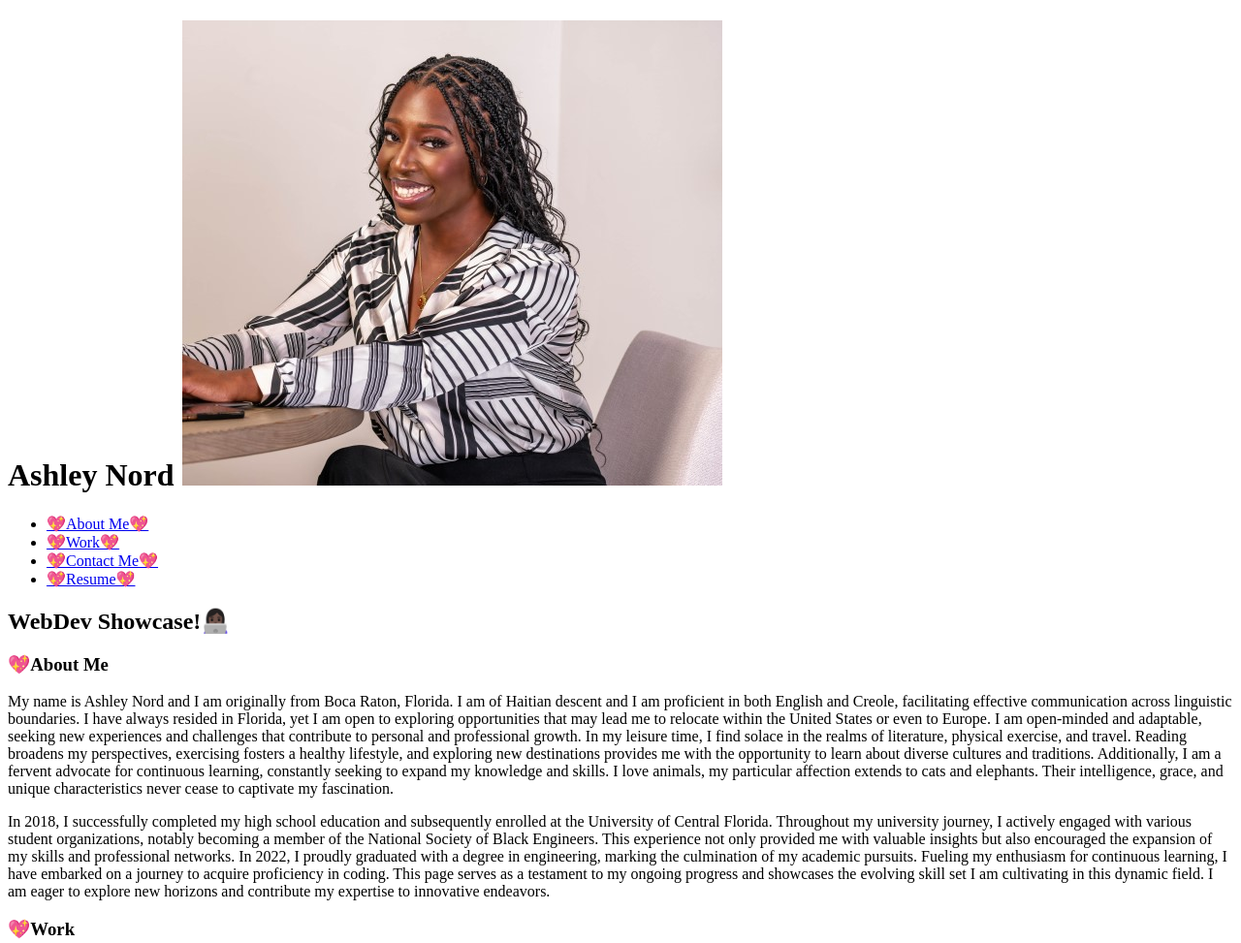
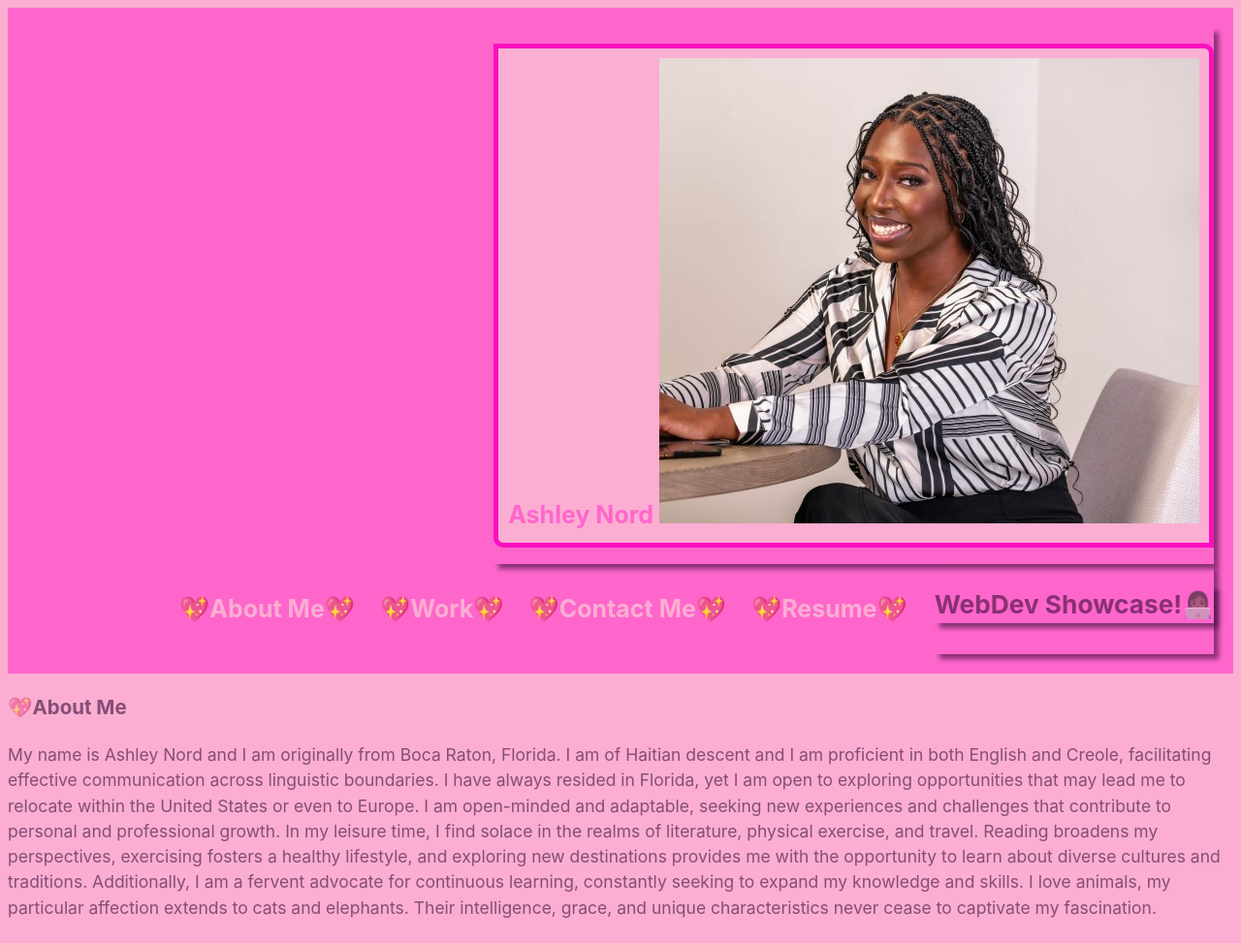
Before and after one commit to a-nord/AshleyNord-Portfolio, a plain HTML site: page index.html in a window 1280 px wide. Shown: the top 973 px of the page at 97% size. Drawn offline with Linux system fonts and the light colour scheme.

Commit message:
header styling complete

```diff
--- a/assets/css/style.css
+++ b/assets/css/style.css
@@ -1,6 +1,82 @@
 /* color variables to make it simple */
 :root {
-    --prim: #db00c9;
-    --sec: #f5b6e5;
-    --line: #be5ea6;
+    --rosepink: #FF66CC;
+    --lavender: #FBAED2;
+    --pink: #FC0FC0;
+    --ultraglow: #ff6fff98;
+    --text: #380b3898;
 }
+
+/* set content highlight color and background */
+::selection {
+    background-color: var(--pink);
+    color: var(--lavender);
+}
+
+/* set 1rem to 10px instead of native 16px to make it easier to calculate font-size values for the rest of the page (e.g. 1.6rem is 16px, 2.0rem is 20px, etc.) */
+html {
+    font-size: 62.5%;
+}
+
+/* general settings for all body styling */
+body {
+    font-family: -apple-system, BlinkMacSystemFont, 'Segoe UI', Roboto, Helvetica, Arial, sans-serif, 'Apple Color Emoji', 'Segoe UI Emoji', 'Segoe UI Symbol';
+
+    /* set body font size to 1.75rem, which is 1.75x more than the font-size of 10px, making it 17.5px  */
+    font-size: 1.75rem;
+    line-height: 1.5;
+    color: var(--text);
+    background-color: var(--lavender);
+}
+
+/* header styling */
+header {
+    background-color: var(--rosepink);
+    display: flex;
+    justify-content: flex-end;
+    flex-wrap: wrap;
+    padding: 20px;
+}
+
+header div {
+    box-shadow: 5px 5px 5px #380b3898;
+}
+
+header h1 {
+    color: var(--rosepink);
+    font-size: 25px;
+    font-weight: bold;
+    background-color: var(--lavender);
+    padding: 10px;
+    border: 5px solid var(--pink);
+    border-radius: 0px 10px 0px 10px;
+}
+
+header a {
+    text-decoration: none;
+    color: var(--lavender);
+}
+
+header nav ul {
+    display: flex;
+    flex-wrap: wrap;
+    justify-content: center;
+    list-style: none;
+}
+
+header nav {
+    margin: 10px;
+}
+
+header nav ul li a {
+    padding: 8px;
+    font-size: 25px;
+    margin: 10px 10px 0 0;
+    font-weight: bold;
+}
+
+header nav ul li a:hover {
+    background: var(--ultraglow);
+    color: var(--rosepink);
+    border-radius: 15px;
+}
```
Also changed, not shown: index.html (+1 -0 lines).
